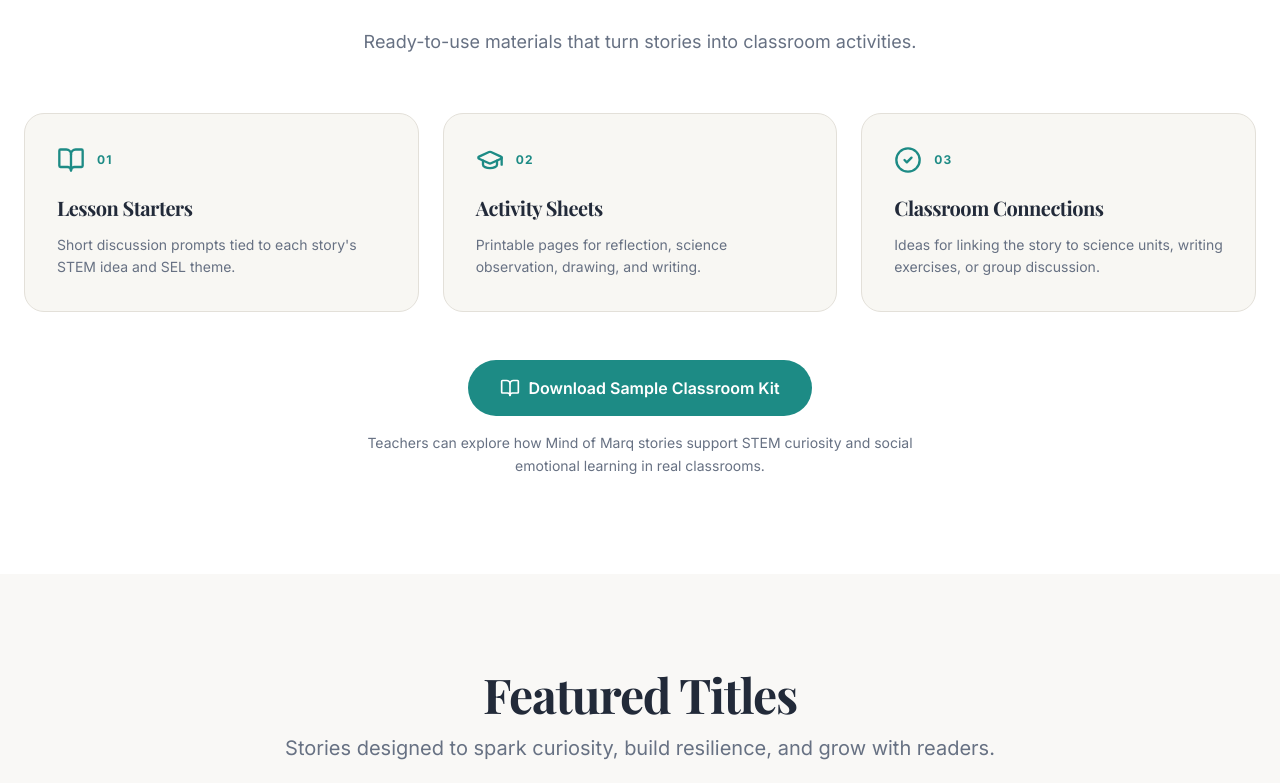
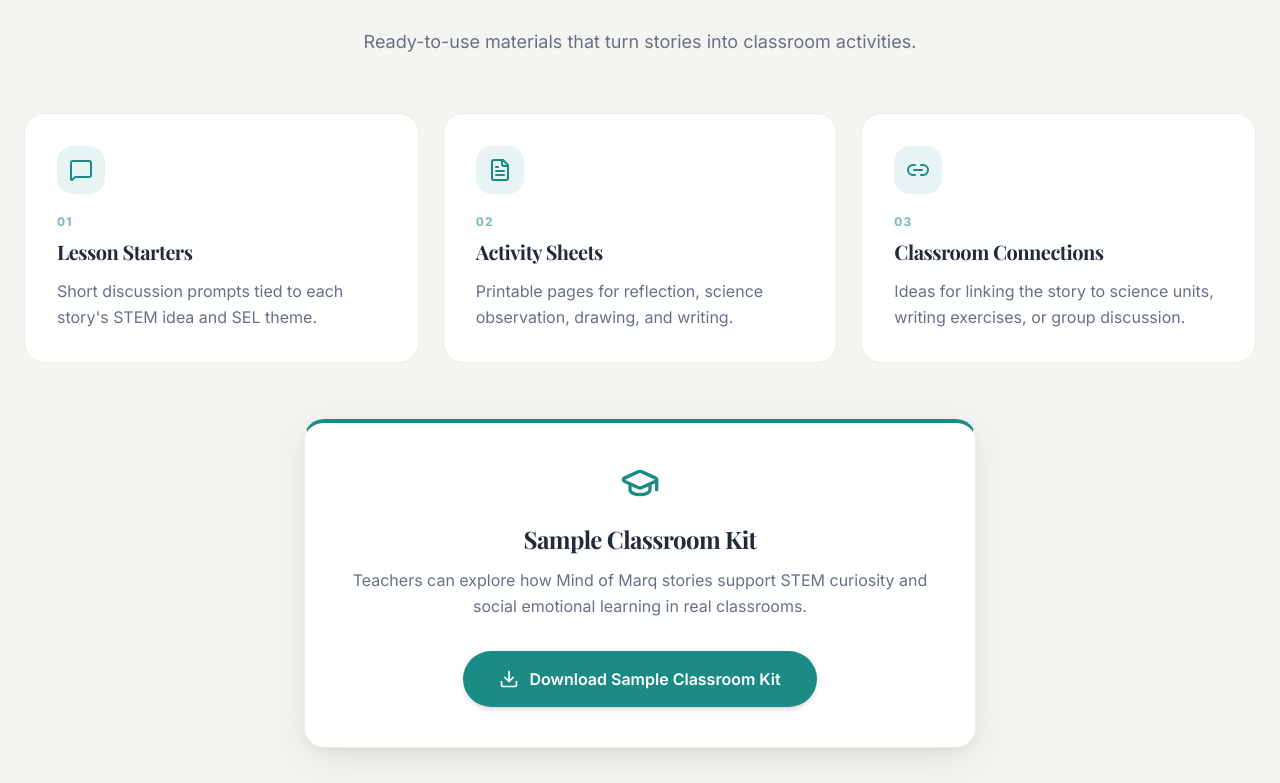
Before and after one commit to overtonmarq-prog/mind-of-marq-website, a React (Vite) app: page / in a window 1280 px wide. Shown: the part 2997-3780 px from the top of the page. Built offline with nearby package versions, Linux system fonts and the light colour scheme; a web font is replaced by a local one.

Commit message:
Polish Educator Toolkit section: card icons, CTA block, spacing, button

```diff
--- a/src/pages/Home.tsx
+++ b/src/pages/Home.tsx
@@ -8,7 +8,7 @@ import { Button } from "@/components/ui/button";
 import { Input } from "@/components/ui/input";
 import { Textarea } from "@/components/ui/textarea";
 import { Label } from "@/components/ui/label";
-import { BookOpen, GraduationCap, Clapperboard, CheckCircle2, ChevronRight } from "lucide-react";
+import { BookOpen, GraduationCap, Clapperboard, CheckCircle2, ChevronRight, Download, MessageSquare, FileText, Link2 } from "lucide-react";
 
 const THEATER_ICON = (
   <svg xmlns="http://www.w3.org/2000/svg" width="32" height="32" viewBox="0 0 24 24" fill="none" stroke="currentColor" strokeWidth="2" strokeLinecap="round" strokeLinejoin="round">
@@ -371,8 +371,10 @@ export default function Home() {
         </section>
 
         {/* ─── EDUCATOR TOOLKIT ────────────────────────────────────────── */}
-        <section className="py-24 bg-white">
+        <section className="py-24 bg-secondary/30">
           <div className="container mx-auto px-4 md:px-6">
+
+            {/* Heading */}
             <motion.div
               initial={{ opacity: 0, y: 24 }}
               whileInView={{ opacity: 1, y: 0 }}
@@ -391,25 +393,26 @@ export default function Home() {
               </p>
             </motion.div>
 
-            <div className="grid grid-cols-1 md:grid-cols-3 gap-6 mb-12">
+            {/* Three cards */}
+            <div className="grid grid-cols-1 md:grid-cols-3 gap-6 mb-14">
               {[
                 {
                   num: "01",
                   title: "Lesson Starters",
                   desc: "Short discussion prompts tied to each story's STEM idea and SEL theme.",
-                  icon: <BookOpen className="w-7 h-7 text-primary" />,
+                  icon: <MessageSquare className="w-6 h-6 text-primary" />,
                 },
                 {
                   num: "02",
                   title: "Activity Sheets",
                   desc: "Printable pages for reflection, science observation, drawing, and writing.",
-                  icon: <GraduationCap className="w-7 h-7 text-primary" />,
+                  icon: <FileText className="w-6 h-6 text-primary" />,
                 },
                 {
                   num: "03",
                   title: "Classroom Connections",
                   desc: "Ideas for linking the story to science units, writing exercises, or group discussion.",
-                  icon: <CheckCircle2 className="w-7 h-7 text-primary" />,
+                  icon: <Link2 className="w-6 h-6 text-primary" />,
                 },
               ].map((card, i) => (
                 <motion.div
@@ -418,39 +421,44 @@ export default function Home() {
                   whileInView={{ opacity: 1, y: 0 }}
                   viewport={{ once: true }}
                   transition={{ duration: 0.5, delay: i * 0.1 }}
-                  className="bg-secondary/40 rounded-2xl p-8 border border-border"
+                  className="bg-white rounded-2xl p-8 border border-border/60 transition-all duration-300 hover:-translate-y-1"
                   style={{ boxShadow: "var(--shadow-subtle)" }}
                 >
-                  <div className="flex items-center gap-3 mb-5">
+                  <div className="w-12 h-12 rounded-xl bg-primary/10 flex items-center justify-center mb-5">
                     {card.icon}
-                    <span className="text-xs font-bold tracking-widest text-primary uppercase">{card.num}</span>
                   </div>
-                  <h3 className="text-xl font-serif font-bold mb-3">{card.title}</h3>
-                  <p className="text-muted-foreground leading-relaxed text-sm">{card.desc}</p>
+                  <p className="text-xs font-bold tracking-widest text-primary/60 uppercase mb-2">{card.num}</p>
+                  <h3 className="text-xl font-serif font-bold mb-3 text-foreground">{card.title}</h3>
+                  <p className="text-muted-foreground leading-relaxed">{card.desc}</p>
                 </motion.div>
               ))}
             </div>
 
+            {/* CTA block */}
             <motion.div
               initial={{ opacity: 0, y: 20 }}
               whileInView={{ opacity: 1, y: 0 }}
               viewport={{ once: true }}
               transition={{ duration: 0.5, delay: 0.3 }}
-              className="text-center"
+              className="max-w-2xl mx-auto bg-white rounded-2xl border border-border/60 border-t-4 border-t-primary p-10 text-center"
+              style={{ boxShadow: "var(--shadow-elegant)" }}
             >
+              <GraduationCap className="w-10 h-10 text-primary mx-auto mb-5" />
+              <h3 className="text-2xl font-serif font-bold text-foreground mb-3">Sample Classroom Kit</h3>
+              <p className="text-muted-foreground leading-relaxed mb-8">
+                Teachers can explore how Mind of Marq stories support STEM curiosity and social emotional learning in real classrooms.
+              </p>
               <a
                 href="/Educator_Starter_Kit_MOM_Kids.html"
                 target="_blank"
                 rel="noopener noreferrer"
-                className="inline-flex items-center gap-2 bg-primary hover:bg-primary/90 text-white font-semibold px-8 py-4 rounded-full transition-colors text-base"
+                className="inline-flex items-center gap-2.5 bg-primary hover:bg-primary/90 text-white font-semibold px-9 py-4 rounded-full transition-colors text-base shadow-md hover:shadow-lg"
               >
-                <BookOpen className="w-5 h-5" />
+                <Download className="w-5 h-5" />
                 Download Sample Classroom Kit
               </a>
-              <p className="text-sm text-muted-foreground mt-4 max-w-xl mx-auto leading-relaxed">
-                Teachers can explore how Mind of Marq stories support STEM curiosity and social emotional learning in real classrooms.
-              </p>
             </motion.div>
+
           </div>
         </section>
 
```
